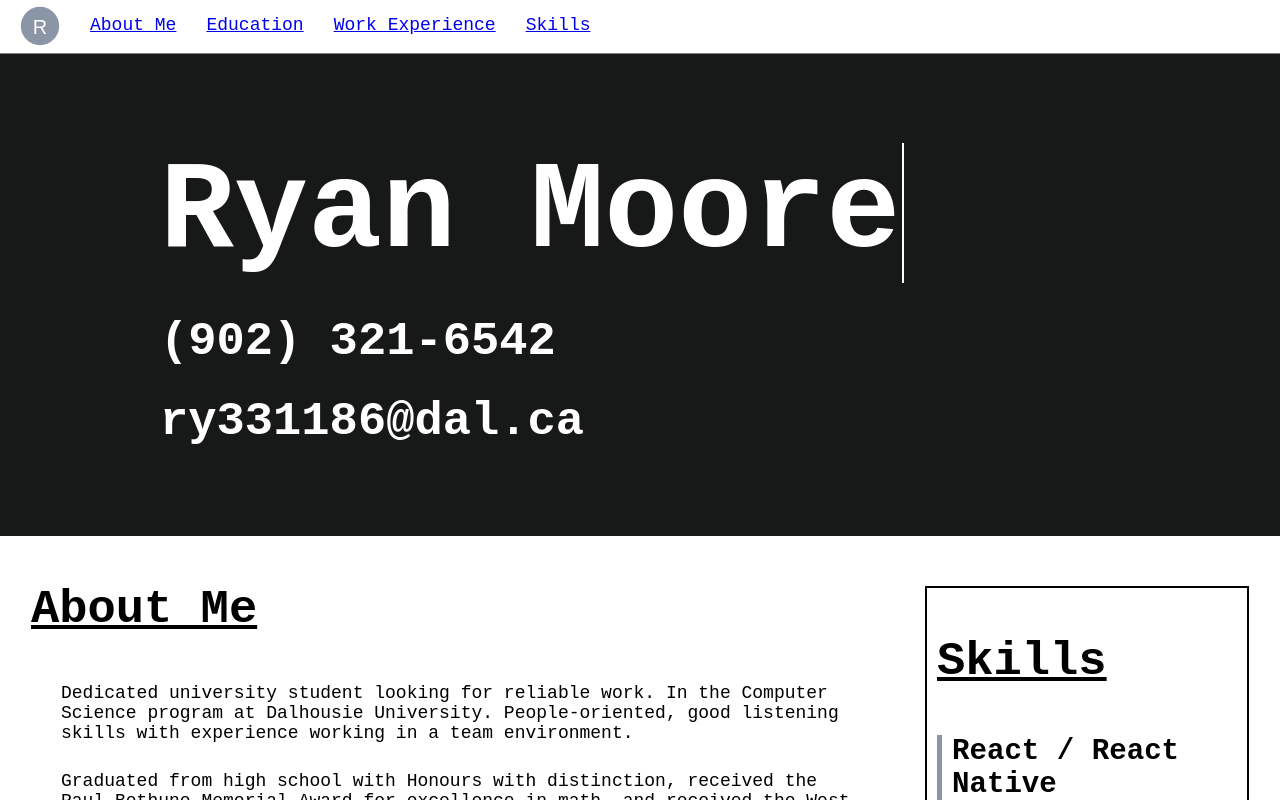
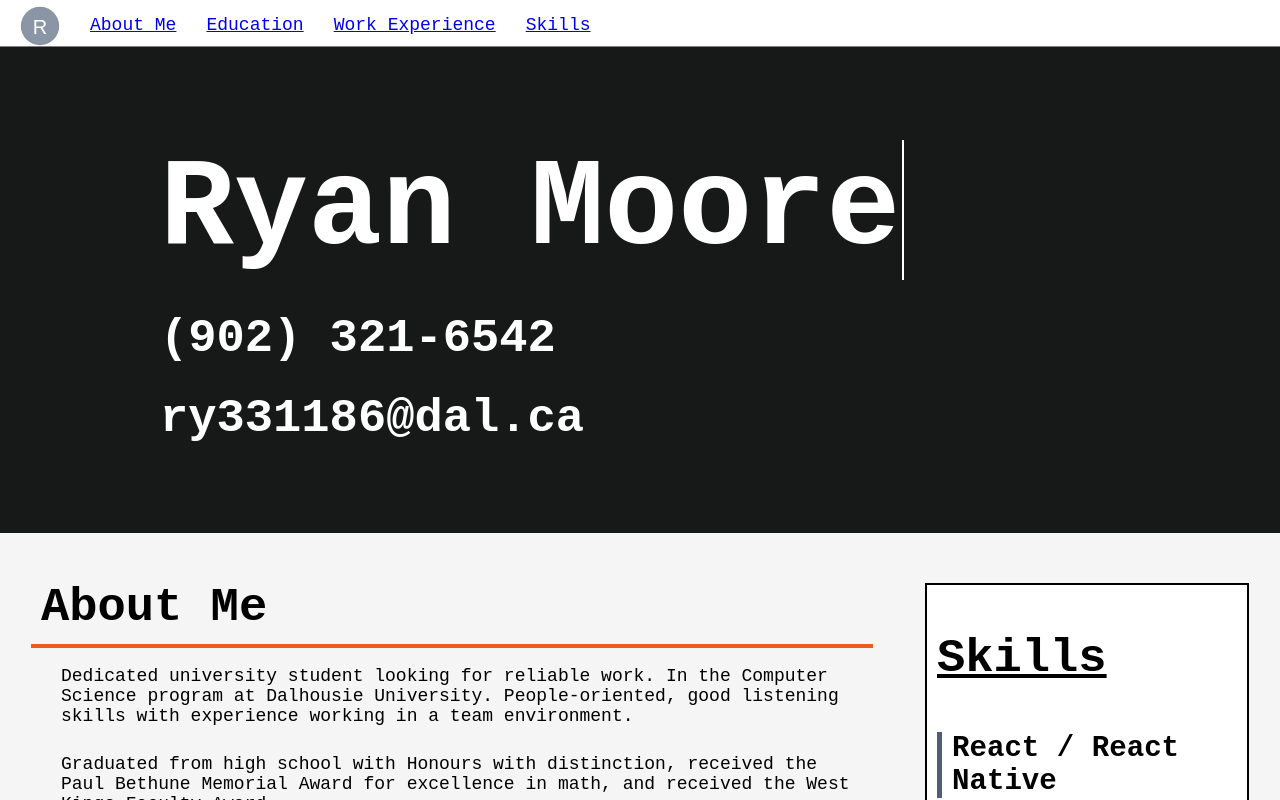
Before and after one commit to RyanMoore145/Resume, a React (Create React App) app: page / in a window 1280 px wide. Built offline with nearby package versions, Linux system fonts and the light colour scheme.

Commit message:
Changed color palette, tweaked section headings

```diff
--- a/src/App.css
+++ b/src/App.css
@@ -1,3 +1,9 @@
+:root {
+	--blue: #4F5D75;
+	--off-white: #F5F5F5;
+	--orange: #EA5C1F;
+}
+
 html, body {
 	margin: 0px;
 	padding: 0px;
@@ -6,6 +12,7 @@ html, body {
 	font-family: Monospace, Helvetica, Arial;
 	font-size: 18px;
 	color: black;
+	background-color: var(--off-white);
 	overflow-x: hidden;
 }
 
@@ -84,9 +91,9 @@ p {
 nav {
 	position: sticky;
 	top: 0;
-	height: 50px;
+	height: fit-contents;
 	background-color: #171918;
-	z-index: 1;
+	z-index: 2;
 }
 
 #navAnimated {
@@ -142,7 +149,7 @@ header {
 }
 
 main {
-	background-color: white;
+	background-color: var(--off-white);
 	display: flex;
 }
 
@@ -153,6 +160,7 @@ main {
 	margin-bottom: auto;
 	margin-top: 50px;
 	width: 25vw;
+	background-color: white;
 }
 
 #skillsBar h3 {
@@ -167,6 +175,15 @@ main {
 	padding-bottom: 0;
 }
 
+@media only screen and (max-width: 600px) {
+	main {
+		flex-direction: column;
+	}
+	#skillsBar {
+		width: 65vw;
+	}
+}
+
 #mainNarrow {
 	margin: auto;
 	width: 65vw;
@@ -176,15 +193,26 @@ section {
 	color: black;
 }
 
-section > h3 {
-	text-decoration: underline;
+.SectionTitle {
 	position: sticky;
-	top: 50px;
-	background-color: white;
+	top: 30px;
+	height: fit-contents;
+	width: 100%;
+	padding-bottom: 10px;
+	padding-left: 10px;
+	margin-bottom: 10px;
+	background-color: var(--off-white);
+	border-top: 1px solid transparent;
+	border-bottom: 4px solid var(--orange);
+	z-index: 1;
+}
+
+.SectionTitle > h3 {
+	margin-bottom: auto;
 }
 
 section > h4 {
-	border-left: 5px solid #8A95A5;
+	border-left: 5px solid var(--blue);
 	padding-left: 10px;
 	margin-left: 10px;
 }
@@ -195,8 +223,11 @@ section > p {
 }
 
 .table {
-	display: flex;
+	display: inline-flex;
 	width: 100%;
+	min-width: fit-contents;
+	padding-bottom: 10px;
+	padding-right: 5px;
 	border: 2px solid;
 }
 
@@ -206,6 +237,7 @@ section > p {
 	border: 1px solid gray;
 	box-shadow: 5px 10px;
 	padding-bottom: 10px;
+	background-color: white;
 }
 
 .EducationTableElement img {
@@ -218,20 +250,35 @@ section > p {
 }
 
 .WorkElement {
+	position: relative;
 	border: 3px solid;
 	margin-bottom: 50px;
 	padding-bottom: 30px;
 	box-shadow: 5px 10px;
+	background-color: white;
 }
 
 .WorkElement h4 {
-	border-left: 5px solid #8A95A5;
+	border-left: 5px solid var(--blue);
 	padding-left: 10px;
 	margin-left: 20px;
+	margin-bottom: 40px;
+	width: 50%;
 }
 
 .WorkElement p {
-	margin-left: 50px;
+	margin-left: 40px;
+}
+
+.WorkInfo {
+	position: absolute;
+	top: 0;
+	right: 0;
+	width: 40%;
+	max-height: 40%;
+	padding-right: 20px;
+	padding-bottom: 10px;
+	border: 2px solid;
 }
 
 footer {
--- a/src/App.js
+++ b/src/App.js
@@ -26,32 +26,40 @@ function App() {
 		<main>
 			<div id="mainNarrow">
 				<section id="aboutMe">
+					<div className="SectionTitle">
 						<h3>About Me</h3>
+					</div>
 					<p>Dedicated university student looking for reliable work. In the Computer Science program at Dalhousie University. People-oriented, good listening skills with experience working in a team environment.</p>
 					<p>Graduated from high school with Honours with distinction, received the Paul Bethune Memorial Award for excellence in math, and received the West Kings Faculty Award.</p>
 				</section>
 				<section id="education">
+					<div className="SectionTitle">
 						<h3>Education</h3>
+					</div>
 					<h4>Bachelor's of Computer Science</h4>
 					<div className="table">
 						<div className="EducationTableElement" id="dal">
 							<img src="dalhousie.jpeg"></img>
-							<h4>Dalhousie</h4>
+							<h4>Dalhousie University</h4>
 							<p> Sept 2022 - Present</p>
 						</div>
 						<div className="EducationTableElement" id="acadia">
 							<img src="acadia.jpg"></img>
-							<h4>Acadia</h4>
+							<h4>Acadia University</h4>
 							<p>Sept 2021 - May 2022</p>
 						</div>
 					</div>
 				</section>
 				<section id="workExperience">
+					<div className="SectionTitle">
 						<h3>Work Experience</h3>
+					</div>
 					<div className="WorkElement">
 						<h4>Telemarketing Representative</h4>
-						<p>East Coast Water Solutions - Dartmouth NS</p>
+						<div className="WorkInfo">
+							<p>ECW Solutions - Dartmouth NS</p>
 							<p>Jun 2024 - Sept 2024</p>
+						</div>
 						<p>Contacted potential customers to promote water quality tests and schedule appointments.</p>
 						<p>Educated callers on the benefits of water testing and addressed inquiries.</p>
 						<p>Maintained an organized call log and appointment schedule.</p>
@@ -60,16 +68,20 @@ function App() {
 					</div>
 					<div className="WorkElement">
 						<h4>Weapons Technician, Reservist</h4>
+						<div className="WorkInfo">
 							<p>Canadian Armed Forces - Halifax NS</p>
 							<p>Nov 2021 - Jan 2024</p>
+						</div>
 						<p>Weapons Technicians are responsible for maintaining functional small arms and servicing non-functional small arms belonging to their unit.</p>
 						<p>Completed the Basic Training course, strengthening abilities in team building, time and stress management, quick critical thinking, and patience in a field and classroom environment.</p>
 						<p>Served two summers at Willow Park Armouries completing secondary courses including first aid training, maintaining inventory in the storage bay, and fulfilling general duties.</p>
 					</div>
 					<div className="WorkElement">
 						<h4>AI Trainer</h4>
+						<div className="WorkInfo">
 							<p>DataAnnotation</p>
 							<p>Mar 2024 - Present</p>
+						</div>
 						<p>Evaluated and corrected AI responses to given prompts pertaining to subjects such as coding, life advice, and general knowledge from a work from home environment.</p>
 					</div>
 				</section>
```
Lines whose indentation alone changed are shown as unchanged.
